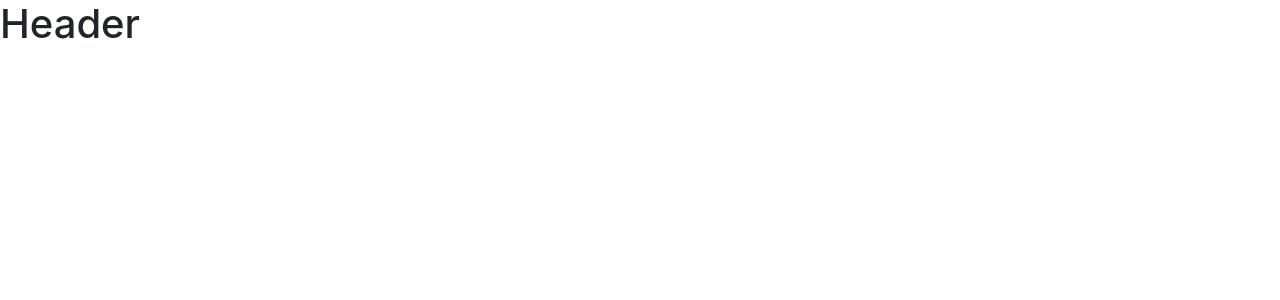
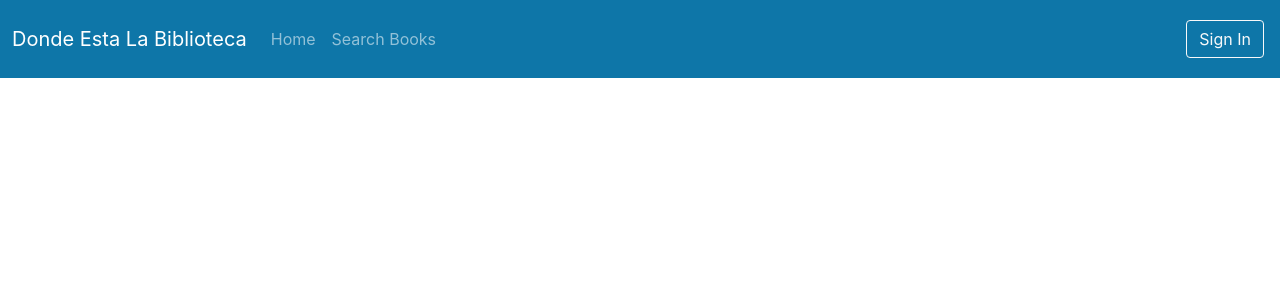
Before and after one commit to jadrubio/biblioteca-fe, a React (Create React App) app: page / in a window 1280 px wide. Shown: the top 300 px of the page. Built offline with nearby package versions, Linux system fonts and the light colour scheme.

Commit message:
Navbar component scaffolding

```diff
--- a/src/App.tsx
+++ b/src/App.tsx
@@ -1,12 +1,8 @@
-import React from "react";
+import { Navbar } from "./layouts/Navbar";
 import "./App.css";
 
 function App() {
-  return (
-    <div className="App">
-      <h1>Header</h1>
-    </div>
-  );
+  return <Navbar />;
 }
 
 export default App;
--- /dev/null
+++ b/src/layouts/Navbar.tsx
@@ -0,0 +1,41 @@
+export const Navbar = () => {
+  return (
+    <nav className="navbar navbar-expand-lg navbar-dark main-color py-3">
+      <div className="container-fluid">
+        <span className="navbar-brand">Donde Esta La Biblioteca</span>
+        <button
+          className="navbar-toggler"
+          type="button"
+          data-bs-toggle="collapse"
+          data-bs-target="#navbarNavDropdown"
+          aria-controls="navbarBavDropdown"
+          aria-expanded="false"
+          aria-label="Toggle Navigation"
+        >
+          <span className="navbar-toggler-icon"></span>
+        </button>
+        <div className="collapse navbar-collapse" id="navbarNavDropdown">
+          <ul className="navbar-nav">
+            <li className="nav-item">
+              <a className="nav-link" href="#">
+                Home
+              </a>
+            </li>
+            <li className="nav-item">
+              <a className="nav-link" href="#">
+                Search Books
+              </a>
+            </li>
+          </ul>
+          <ul className="navbar-nav ms-auto">
+            <li className="nav-item m-1">
+              <a type="button" className="btn btn-outline-light" href="#">
+                Sign In
+              </a>
+            </li>
+          </ul>
+        </div>
+      </div>
+    </nav>
+  );
+};
```
